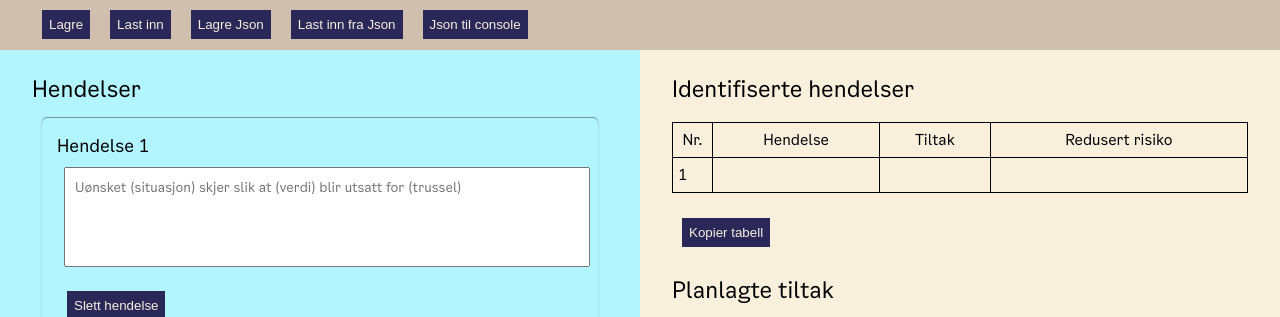
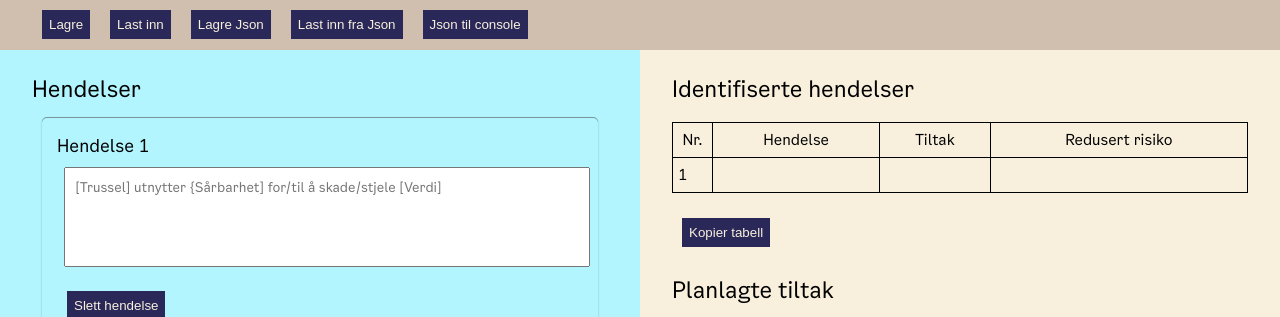
Before and after one commit to oslokommune/rosinator, a Vue app: page / in a window 1280 px wide. Shown: the top 317 px of the page. Built offline with nearby package versions, Linux system fonts and the light colour scheme.

Commit message:
Update placeholder

```diff
--- a/src/App.vue
+++ b/src/App.vue
@@ -123,7 +123,8 @@ export default {
     <div class="hendelse" v-for="(hendelse, index) in hendelser">
 
       <h3>Hendelse {{ index + 1 }}</h3>
-      <textarea placeholder="Uønsket (situasjon) skjer slik at (verdi) blir utsatt for (trussel)" class="medium-text" v-model="hendelse.hendelse"></textarea>
+      <textarea placeholder="[Trussel] utnytter {Sårbarhet] for/til å skade/stjele [Verdi]" class="medium-text" v-model="hendelse.hendelse"></textarea>
+
       <div>
         <button v-if="hendelse.sannsynlighet && hendelse.konsekvens && !hendelse.update"
                 @click="toggleUpdate(hendelse)">Endre risiko
```
